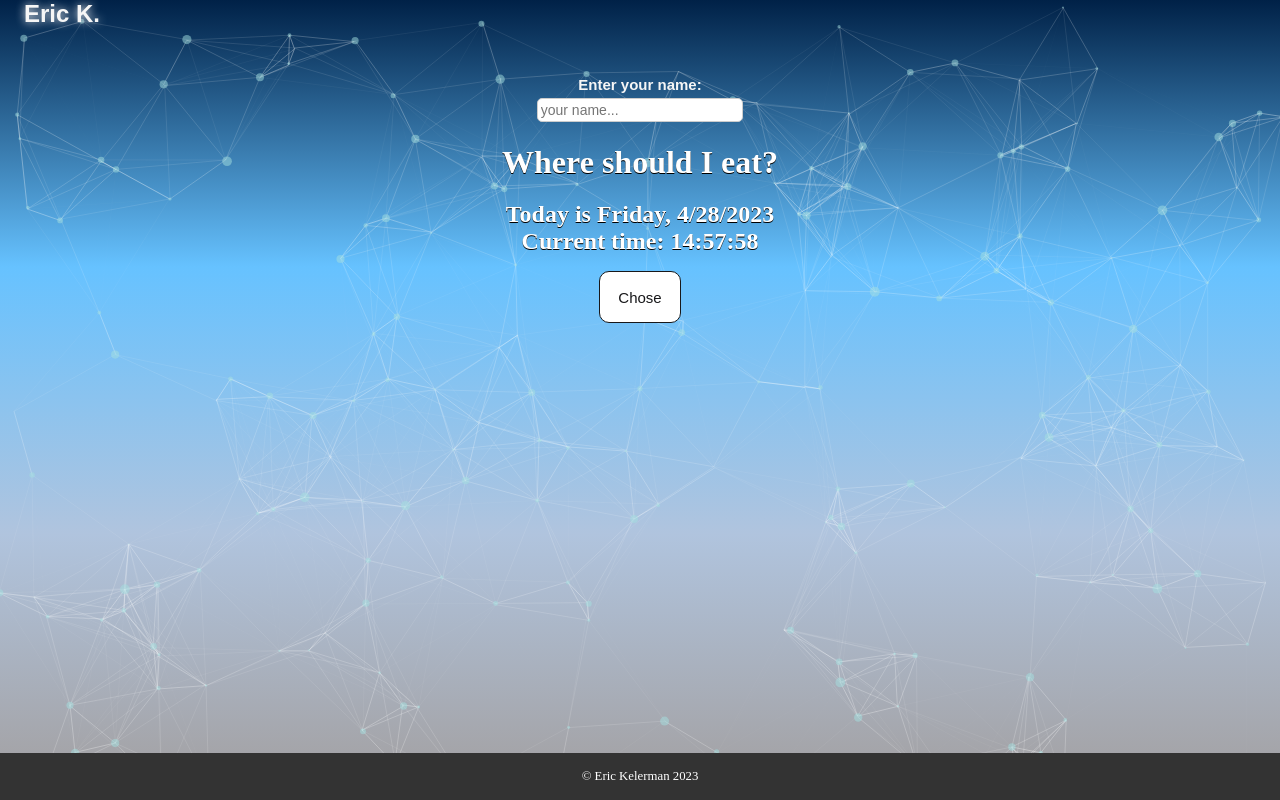
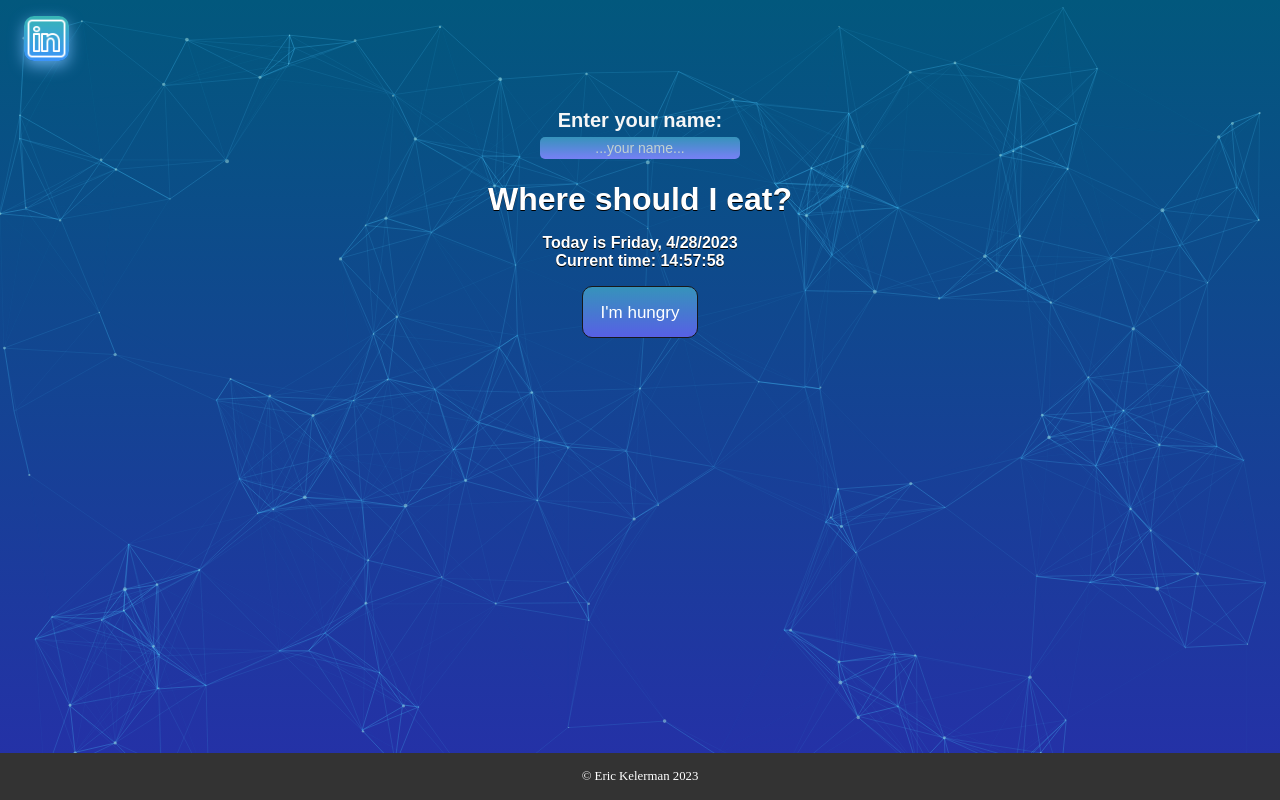
Before and after one commit to erickb88/restaurant, a website: page index.html in a window 1280 px wide. Drawn offline with Linux system fonts and the light colour scheme; animation ran at ten frames a second; a web font is replaced by a local one.

Commit message:
added linkedin link

```diff
--- a/app.js
+++ b/app.js
@@ -37,7 +37,7 @@ particlesJS('particles-js',
         }
       },
       "size": {
-        "value": 5,
+        "value": 2,
         "random": true,
         "anim": {
           "enable": false,
@@ -49,7 +49,7 @@ particlesJS('particles-js',
       "line_linked": {
         "enable": true,
         "distance": 150,
-        "color": "#ffffff",
+        "color": "#4AC8FF",
         "opacity": 0.4,
         "width": 1
       },
--- a/index.html
+++ b/index.html
@@ -13,14 +13,18 @@
   <body>
     <div id="particles-js"></div>
       <nav class="logo">
-        <a href="https://ro.linkedin.com/in/eric-kelerman-34672a195" target="_blank">Eric K.</a>
+
+          <a href="https://ro.linkedin.com/in/eric-kelerman-34672a195" target="_blank">
+        <img src="./assets/in2.png" alt="linkedin" >
+
+      </a>
         </nav>
       <div class="card">
           <label>Enter your name:</label>
-        <input type="text" id="name" name="name" placeholder="your name...">
+        <input type="text" id="name" name="name" placeholder="...your name...">
         <h1>Where should I eat?</h1>
         <h2 id="date"></h2>
-        <div class="btn-2"><button id ="local" class="btn" role="button"><span class="text">Chose</span><span>Your choise⬇</span></button></div>
+        <div class="btn-2"><button id ="local" class="btn" role="button"><span class="text">I'm hungry</span><span>Your choice⬇</span></button></div>
         <h3 id="restaurant"></h3>
         <h3 id="expensive"></h3>
         <h2 id="winner"></h2>
--- a/style.css
+++ b/style.css
@@ -4,17 +4,6 @@
 body {
   margin: 0;
   padding: 0;
-}
-
-/* NavBar style*/
-.logo {
-  font-family: 'Montserrat', sans-serif;
-  font-size: 1.5rem;
-  font-weight: bold;
-  color: white;
-  text-shadow: 0 0 10px white;
-  padding-left: 1.5rem;
-  padding-right: 2rem;
 }
 
 .logo a {
@@ -25,9 +14,21 @@ body {
   width: fit-content;
 }
 
-.logo a {
-  color: #f6f6f6;
+/* Logo style*/
+img {
+  background: linear-gradient( rgb(55, 181, 181), rgb(59, 147, 249));
+  border-radius: 10px;
+  display: flex;
+  justify-content: center;
+  align-items: center;
+  position: relative;
+  box-shadow: 0 5px 15px rgba(95, 167, 225, 0.976);
+  margin-top: 1rem;
+  max-width: 45px;
+  width: fit-content;
+  color: white;
 }
+
 
 /* Style headings */
 h1, h2, h3 {
@@ -49,15 +50,20 @@ h1, h2, h3 {
 /* Style expensive heading */
 #expensive {
   color: rgba(253, 21, 21, 0.913);
+  filter: brightness(1.5) contrast(1.2);
   margin-top: -1rem;
-  text-shadow: 0 1px 0 black;
+  font-size: large;
 }
-
+#date{
+  font-size:medium;
+}
 /* Style winner heading */
 #winner {
-  color: rgb(12, 229, 12);
+  color: rgb(78, 223, 78);
+  filter: brightness(1.5) contrast(1);
+  text-shadow: 0 1px 0 black;
   margin-top: 1rem;
-  text-shadow: 0 1px 0 black;
+
 }
 
 /* Style particles.js background */
@@ -67,7 +73,7 @@ h1, h2, h3 {
   left: 0;
   width: 100%;
   height: 100%;
-  background: linear-gradient(to bottom, #002147, #66c2ff, #b0c4de, #a29e9e);
+  background: linear-gradient(0deg, rgb(38, 47, 169) 0%, rgb(2, 88, 125) 100%);
   z-index: -1;
 
 }
@@ -77,17 +83,19 @@ h1, h2, h3 {
   position: relative;
   overflow: hidden;
   border: 1px solid #18181a;
-  color: #18181a;
+  color: #ffffff;
   display: inline-block;
-  font-size: 15px;
+  font-size: 17px;
+  font-family: Arial, Helvetica, sans-serif;
   line-height: 15px;
   padding: 18px 18px 17px;
   text-decoration: none;
   cursor: pointer;
   border-radius: 10px;
-  background: #fff;
+  background: linear-gradient(rgb(54, 147, 187), rgb(87, 96, 229));
   user-select: none;
   touch-action: manipulation;
+
 }
 .btn-2{
   display: flex;
@@ -123,7 +131,7 @@ h1, h2, h3 {
   left: 0;
   width: 100%;
   height: 100%;
-  background-color: black;
+  background-color: rgb(78, 223, 78);
   transform-origin: bottom center;
   transition: transform 600ms cubic-bezier(0.48, 0, 0.12, 1);
   transform: skewY(9.3deg) scaleY(0);
@@ -175,6 +183,7 @@ footer p {
   position: relative;
   padding-bottom: 10px;
   width: fit-content;
+  font-family: Arial, Helvetica, sans-serif;
 }
 /* Label input and text style */
 
@@ -185,21 +194,28 @@ label {
   color: #f6f6f6;
   text-align: center;
   font-family: Arial, Helvetica, sans-serif;
-  font-size: 15px;
+  font-size: 20px;
 }
 input[type="text"]
 {
   margin: auto;
-  display: flex;
-  width: 75%;
+  display: block;
+  width: 200px;
   justify-content: center;
   padding: 0.2rem;
   font-size: 14px;
   font-family: Arial, Helvetica, sans-serif;
-  border: 1px solid #ccc;
+  color: white;
+  border: none;
   border-radius: 5px;
   box-sizing: border-box;
   margin-bottom: 20px;
+  background: linear-gradient(rgb(54, 147, 187), rgb(119, 128, 245));
+
+}
+::placeholder{
+  color:rgb(194, 209, 209);
+  text-align: center;
 
 }
 
```
Also changed, not shown: assets/in1.png (added), assets/in2.png (added).
